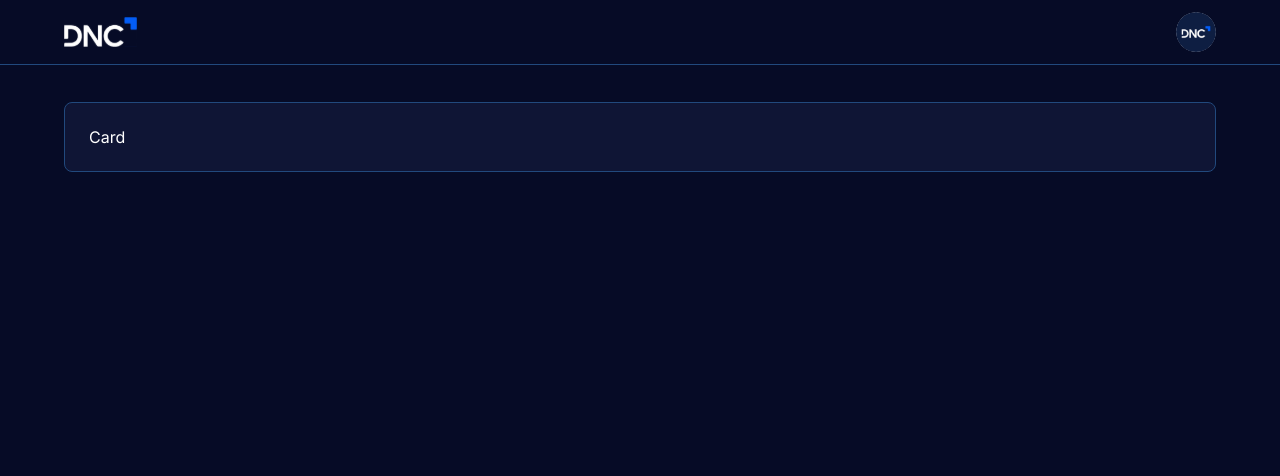
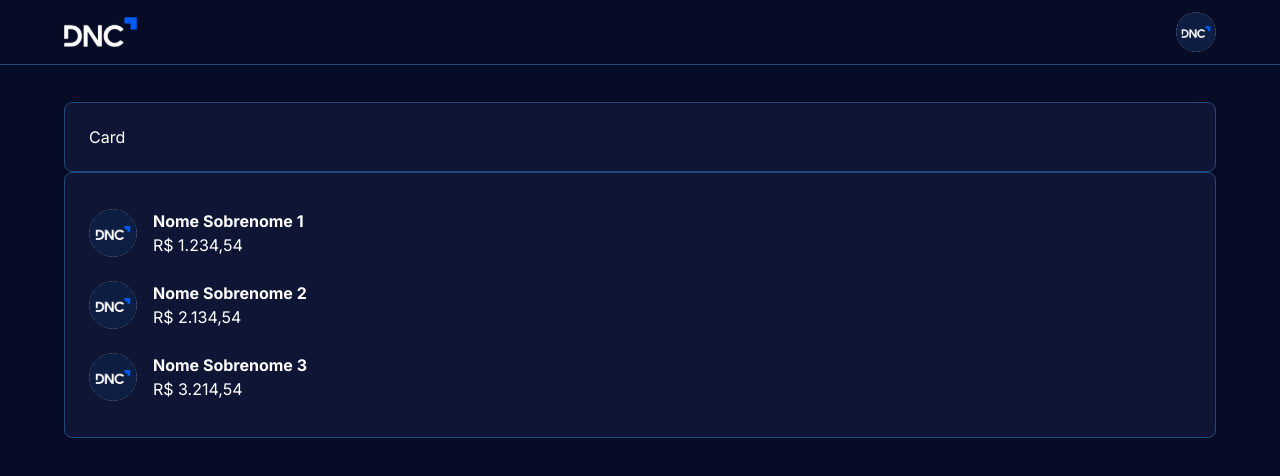
Before and after one commit to devantonio27/DashBoard, a React (Vite) app: page /home in a window 1280 px wide. Shown: the top 476 px of the page. Built offline with nearby package versions, Linux system fonts and the light colour scheme.

Commit message:
Feat: Avatars list component

```diff
--- /dev/null
+++ b/src/components/AvatarList.tsx
@@ -0,0 +1,39 @@
+import { Logo, StyledH2, StyledSpan } from '@/components'
+import { Avatar, Box } from '@mui/material'
+import { pxToRem } from '@/utils'
+import { AvatarsListProps } from '@/types'
+
+function AvatarList(props: AvatarsListProps) {
+  return (
+    <>
+      {props.listData.map((item, index) => (
+        <Box
+          sx={{
+            alignItems: 'center',
+            display: 'flex',
+            padding: `${pxToRem(12)} 0`,
+            key: { index },
+          }}
+        >
+          <Box>
+            <Avatar
+              alt={item.name}
+              src={item.avatar}
+              sx={{
+                width: pxToRem(48),
+                height: pxToRem(48),
+                marginRight: pxToRem(16),
+              }}
+            />
+          </Box>
+          <Box>
+            <StyledH2>{item.name}</StyledH2>
+            <StyledSpan>{item.subtitle}</StyledSpan>
+          </Box>
+        </Box>
+      ))}
+    </>
+  )
+}
+
+export default AvatarList
--- a/src/components/index.ts
+++ b/src/components/index.ts
@@ -1,3 +1,4 @@
+export { default as AvatarsList } from './AvatarList'
 export { default as FormComponent } from './FormComponent'
 export { default as Header } from './Header'
 export * from './CardComponent'
--- a/src/pages/Home.tsx
+++ b/src/pages/Home.tsx
@@ -1,12 +1,34 @@
-import { CardComponent, Header } from '@/components'
+import { AvatarsList, CardComponent, Header } from '@/components'
 import { Container } from '@mui/material'
+import { currencyConverter } from '@/utils'
 
 function Home() {
+  const mockListData = [
+    {
+      avatar: 'avatar.svg',
+      name: 'Nome Sobrenome 1',
+      subtitle: currencyConverter(1234.54),
+    },
+    {
+      avatar: 'avatar.svg',
+      name: 'Nome Sobrenome 2',
+      subtitle: currencyConverter(2134.54),
+    },
+    {
+      avatar: 'avatar.svg',
+      name: 'Nome Sobrenome 3',
+      subtitle: currencyConverter(3214.54),
+    },
+  ]
+
   return (
     <>
       <Header />
       <Container>
         <CardComponent>Card</CardComponent>
+        <CardComponent>
+          <AvatarsList listData={mockListData} />
+        </CardComponent>
       </Container>
     </>
   )
--- a/src/types/index.ts
+++ b/src/types/index.ts
@@ -1,3 +1,4 @@
+export * from './avatarsList'
 export * from './theme'
 export * from './formComponent'
 export * from './typographies'
--- /dev/null
+++ b/src/utils/currencyConverter.ts
@@ -0,0 +1,12 @@
+/**
+ * Convert to BRL currency format
+ * @param value - Number to be converted
+ * @returns Converted BRL string
+ */
+
+export function currencyConverter(value: number): string {
+  return new Intl.NumberFormat('pt-BR', {
+    style: 'currency',
+    currency: 'BRL',
+  }).format(value)
+}
--- a/src/utils/index.ts
+++ b/src/utils/index.ts
@@ -1 +1,2 @@
+export * from './currencyConverter'
 export * from './pxToRem'
```
Also changed, not shown: src/types/avatarsList.d.ts (added, +9 -0 lines), public/avatar-icon.svg (added).
